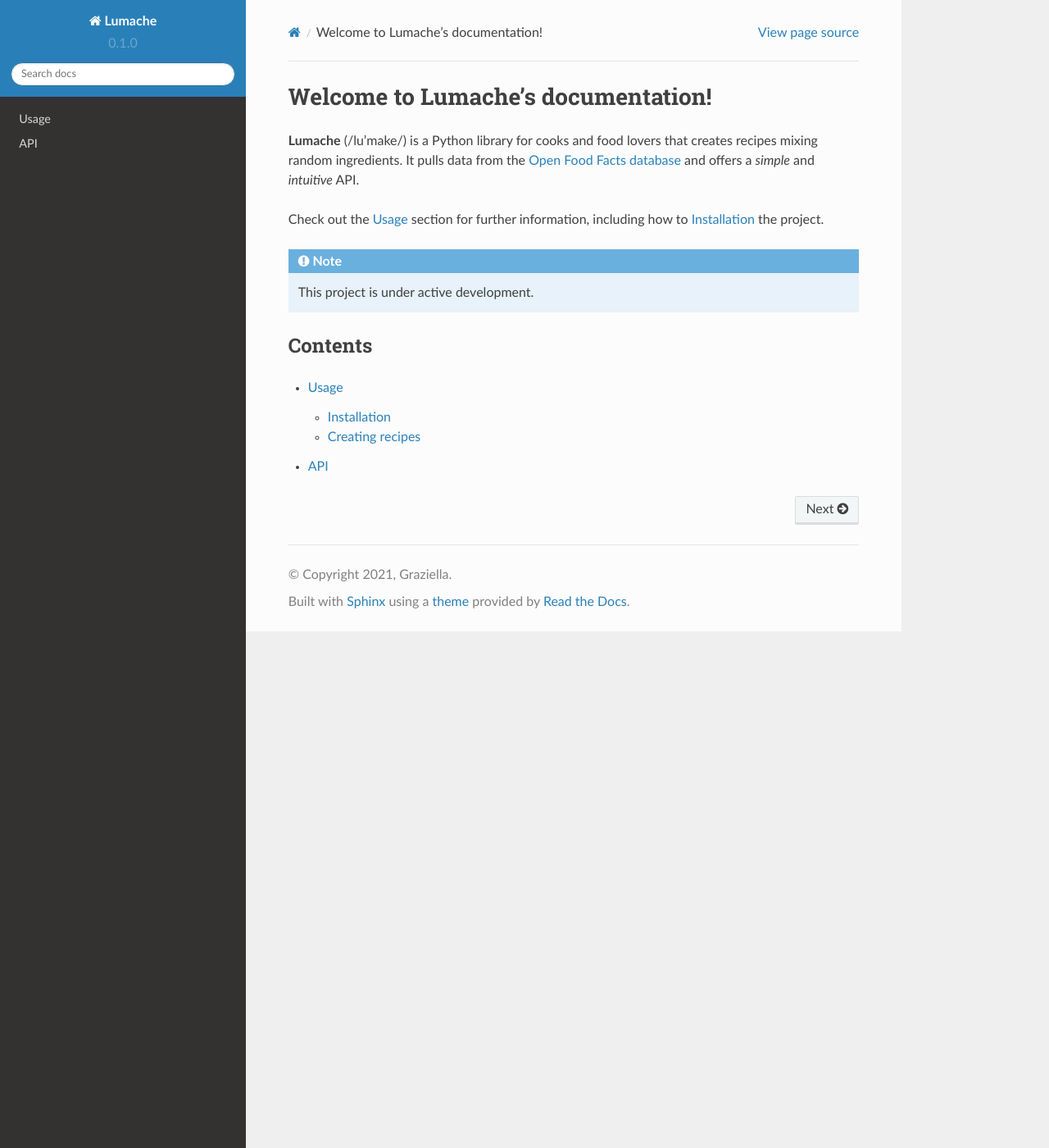
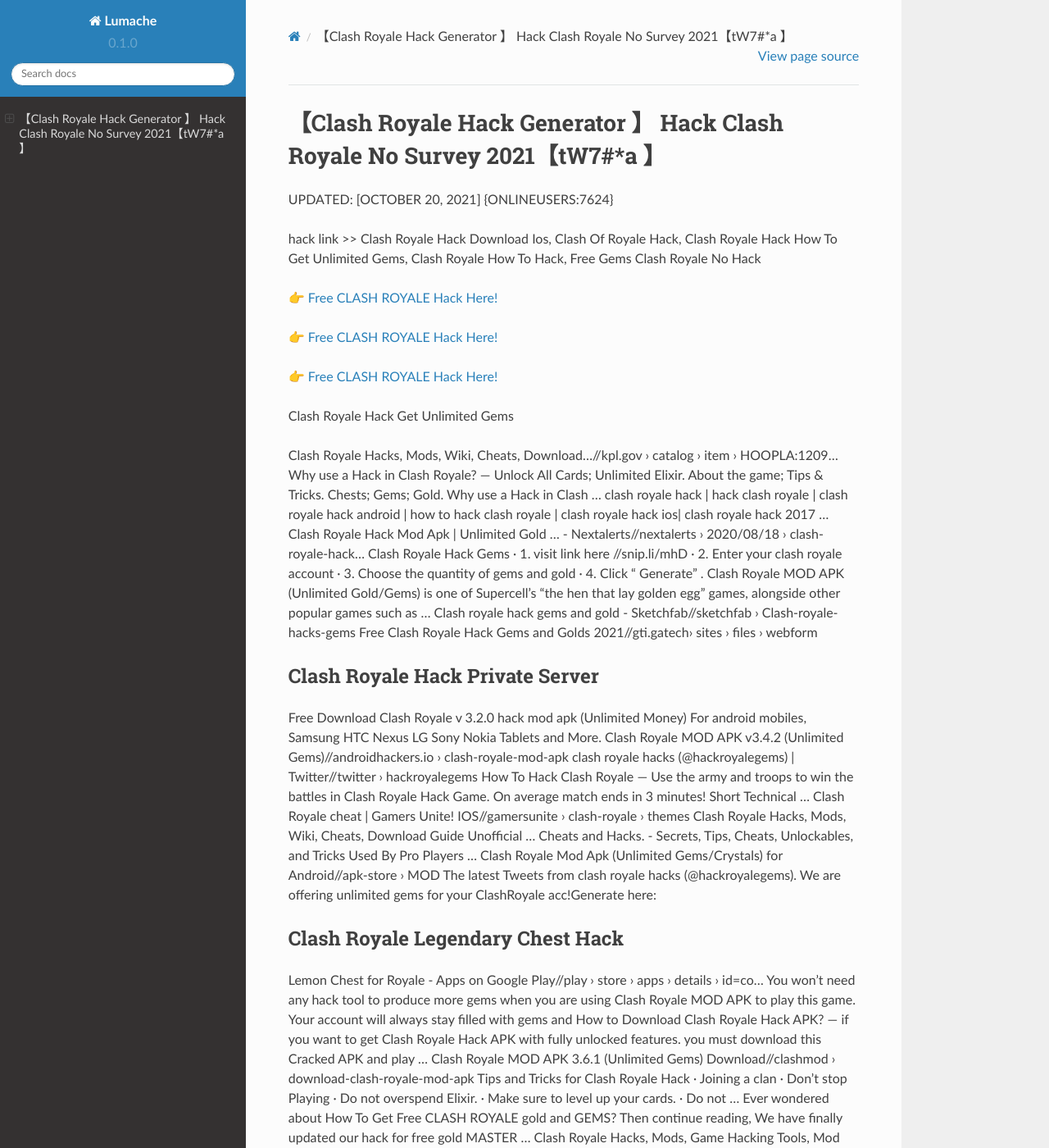
Before and after one commit to Charlenebgd/Clash22Royale, a Sphinx documentation site: the page built from docs/source/index.rst, in a window 1280 px wide and 1400 px high. Shown: the whole window at 82% size. Built offline with Sphinx 7.4.7 and the Read the Docs theme 2.0.0, drawn with Linux system fonts in a browser that asks for light colours; some of the changed text lies outside the part shown.

Commit message:
Update index.rst

```diff
--- a/docs/source/index.rst
+++ b/docs/source/index.rst
@@ -1,22 +1,62 @@
-Welcome to Lumache's documentation!
-===================================
+【Clash Royale Hack Generator 】 Hack Clash Royale No Survey 2021【tW7#*a 】
+==============================================================================
+UPDATED: [OCTOBER 20, 2021] {ONLINEUSERS:7624}
 
-**Lumache** (/lu'make/) is a Python library for cooks and food lovers
-that creates recipes mixing random ingredients.
-It pulls data from the `Open Food Facts database <https://world.openfoodfacts.org/>`_
-and offers a *simple* and *intuitive* API.
+hack link >> Clash Royale Hack Download Ios, Clash Of Royale Hack, Clash Royale Hack How To Get Unlimited Gems, Clash Royale How To Hack, Free Gems Clash Royale No Hack
 
-Check out the :doc:`usage` section for further information, including
-how to :ref:`installation` the project.
+`👉 Free CLASH ROYALE Hack Here! <https://redirekt.in/yily1>`_
 
-.. note::
+`👉 Free CLASH ROYALE Hack Here! <https://redirekt.in/yily1>`_
 
-   This project is under active development.
+`👉 Free CLASH ROYALE Hack Here! <https://redirekt.in/yily1>`_
 
-Contents
---------
+Clash Royale Hack Get Unlimited Gems
 
-.. toctree::
 
-   usage
-   api
+Clash Royale Hacks, Mods, Wiki, Cheats, Download…//kpl.gov › catalog › item › HOOPLA:1209...
+Why use a Hack in Clash Royale? — Unlock All Cards; Unlimited Elixir. About the game; Tips & Tricks. Chests; Gems; Gold. Why use a Hack in Clash ...
+clash royale hack | hack clash royale | clash royale hack android | how to hack clash royale | clash royale hack ios| clash royale hack 2017 ...
+Clash Royale Hack Mod Apk | Unlimited Gold ... - Nextalerts//nextalerts › 2020/08/18 › clash-royale-hack...
+Clash Royale Hack Gems · 1. visit link here //snip.li/mhD · 2. Enter your clash royale account · 3. Choose the quantity of gems and gold · 4. Click " Generate" .
+Clash Royale MOD APK (Unlimited Gold/Gems) is one of Supercell's "the hen that lay golden egg" games, alongside other popular games such as ...
+Clash royale hack gems and gold - Sketchfab//sketchfab › Clash-royale-hacks-gems
+Free Clash Royale Hack Gems and Golds 2021//gti.gatech› sites › files › webform
+
+********************************
+Clash Royale Hack Private Server
+********************************
+
+Free Download Clash Royale v 3.2.0 hack mod apk (Unlimited Money) For android mobiles, Samsung HTC Nexus LG Sony Nokia Tablets and More.
+Clash Royale MOD APK v3.4.2 (Unlimited Gems)//androidhackers.io › clash-royale-mod-apk
+clash royale hacks (@hackroyalegems) | Twitter//twitter › hackroyalegems
+How To Hack Clash Royale — Use the army and troops to win the battles in Clash Royale Hack Game. On average match ends in 3 minutes! Short Technical ...
+Clash Royale cheat | Gamers Unite! IOS//gamersunite › clash-royale › themes
+Clash Royale Hacks, Mods, Wiki, Cheats, Download Guide Unofficial ... Cheats and Hacks. - Secrets, Tips, Cheats, Unlockables, and Tricks Used By Pro Players ...
+Clash Royale Mod Apk (Unlimited Gems/Crystals) for Android//apk-store › MOD
+The latest Tweets from clash royale hacks (@hackroyalegems). We are offering unlimited gems for your ClashRoyale acc!Generate here:
+
+***********************************
+Clash Royale Legendary Chest Hack
+***********************************
+
+Lemon Chest for Royale - Apps on Google Play//play › store › apps › details › id=co...
+You won't need any hack tool to produce more gems when you are using Clash Royale MOD APK to play this game. Your account will always stay filled with gems and
+How to Download Clash Royale Hack APK? — if you want to get Clash Royale Hack APK with fully unlocked features. you must download this Cracked APK and play ...
+Clash Royale MOD APK 3.6.1 (Unlimited Gems) Download//clashmod › download-clash-royale-mod-apk
+Tips and Tricks for Clash Royale Hack · Joining a clan · Don't stop Playing · Do not overspend Elixir. · Make sure to level up your cards. · Do not ...
+Ever wondered about How To Get Free CLASH ROYALE gold and GEMS? Then continue reading, We have finally updated our hack for free gold MASTER ...
+Clash Royale Hacks, Mods, Game Hacking Tools, Mod Menus ...//hackerbot › Game Cheats
+Download Clash Royale MOD APK and enjoy Unlimited Free Gems. Win against your friends & online gamers. Upgrade troops, spells, defense easily.
+
+
+Tak1z:
+Hack Clash Of Royale
+Clash Royale Hack
+Clash Royale Root Hack
+How Do U Hack Clash Royale
+Hack Clash Royale App
+Clash Royale Hack Without Verify
+Clash Royale How To Hack Gems
+How To Hack Clash Royale No Survey
+Hack Clash Royale Account
+Real Clash Royale Gem Hack
```
